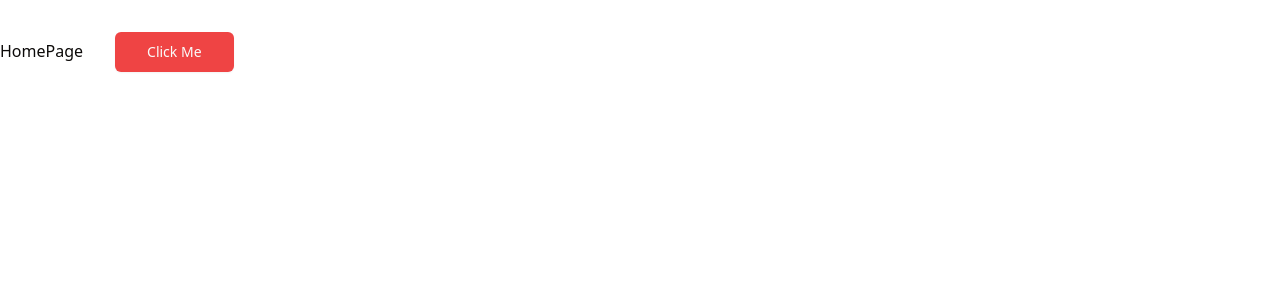
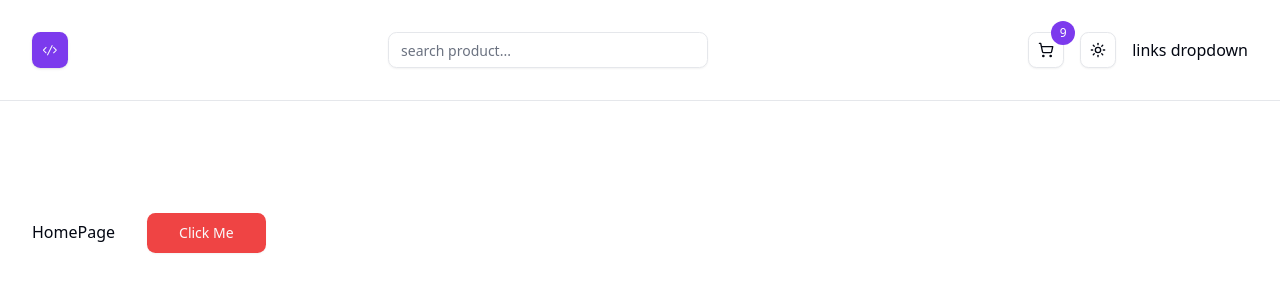
Before and after one commit to md-danishraza/store-front-nextjs, a Next.js app: page / in a window 1280 px wide. Shown: the top 300 px of the page. Built offline with nearby package versions, Linux system fonts and the light colour scheme.

Commit message:
providers and theming

```diff
--- /dev/null
+++ b/app/Providers.tsx
@@ -0,0 +1,19 @@
+import React from 'react'
+import { ThemeProvider } from './theme-provider'
+function Providers({children}:{children:React.ReactNode}) {
+  return (
+    <>
+     <ThemeProvider
+     attribute="class"
+     defaultTheme="system"
+     enableSystem
+     disableTransitionOnChange
+     >
+
+      {children}
+     </ThemeProvider>
+    </>
+  )
+}
+
+export default Providers
--- a/app/globals.css
+++ b/app/globals.css
@@ -2,61 +2,64 @@
 @tailwind components;
 @tailwind utilities;
 
+
 @layer base {
   :root {
     --background: 0 0% 100%;
-    --foreground: 20 14.3% 4.1%;
+    --foreground: 224 71.4% 4.1%;
     --card: 0 0% 100%;
-    --card-foreground: 20 14.3% 4.1%;
+    --card-foreground: 224 71.4% 4.1%;
     --popover: 0 0% 100%;
-    --popover-foreground: 20 14.3% 4.1%;
-    --primary: 24 9.8% 10%;
-    --primary-foreground: 60 9.1% 97.8%;
-    --secondary: 60 4.8% 95.9%;
-    --secondary-foreground: 24 9.8% 10%;
-    --muted: 60 4.8% 95.9%;
-    --muted-foreground: 25 5.3% 44.7%;
-    --accent: 60 4.8% 95.9%;
-    --accent-foreground: 24 9.8% 10%;
+    --popover-foreground: 224 71.4% 4.1%;
+    --primary: 262.1 83.3% 57.8%;
+    --primary-foreground: 210 20% 98%;
+    --secondary: 220 14.3% 95.9%;
+    --secondary-foreground: 220.9 39.3% 11%;
+    --muted: 220 14.3% 95.9%;
+    --muted-foreground: 220 8.9% 46.1%;
+    --accent: 220 14.3% 95.9%;
+    --accent-foreground: 220.9 39.3% 11%;
     --destructive: 0 84.2% 60.2%;
-    --destructive-foreground: 60 9.1% 97.8%;
-    --border: 20 5.9% 90%;
-    --input: 20 5.9% 90%;
-    --ring: 20 14.3% 4.1%;
+    --destructive-foreground: 210 20% 98%;
+    --border: 220 13% 91%;
+    --input: 220 13% 91%;
+    --ring: 262.1 83.3% 57.8%;
+    --radius: 0.65rem;
     --chart-1: 12 76% 61%;
     --chart-2: 173 58% 39%;
     --chart-3: 197 37% 24%;
     --chart-4: 43 74% 66%;
     --chart-5: 27 87% 67%;
-    --radius: 0.5rem
   }
+
   .dark {
-    --background: 20 14.3% 4.1%;
-    --foreground: 60 9.1% 97.8%;
-    --card: 20 14.3% 4.1%;
-    --card-foreground: 60 9.1% 97.8%;
-    --popover: 20 14.3% 4.1%;
-    --popover-foreground: 60 9.1% 97.8%;
-    --primary: 60 9.1% 97.8%;
-    --primary-foreground: 24 9.8% 10%;
-    --secondary: 12 6.5% 15.1%;
-    --secondary-foreground: 60 9.1% 97.8%;
-    --muted: 12 6.5% 15.1%;
-    --muted-foreground: 24 5.4% 63.9%;
-    --accent: 12 6.5% 15.1%;
-    --accent-foreground: 60 9.1% 97.8%;
+    --background: 224 71.4% 4.1%;
+    --foreground: 210 20% 98%;
+    --card: 224 71.4% 4.1%;
+    --card-foreground: 210 20% 98%;
+    --popover: 224 71.4% 4.1%;
+    --popover-foreground: 210 20% 98%;
+    --primary: 263.4 70% 50.4%;
+    --primary-foreground: 210 20% 98%;
+    --secondary: 215 27.9% 16.9%;
+    --secondary-foreground: 210 20% 98%;
+    --muted: 215 27.9% 16.9%;
+    --muted-foreground: 217.9 10.6% 64.9%;
+    --accent: 215 27.9% 16.9%;
+    --accent-foreground: 210 20% 98%;
     --destructive: 0 62.8% 30.6%;
-    --destructive-foreground: 60 9.1% 97.8%;
-    --border: 12 6.5% 15.1%;
-    --input: 12 6.5% 15.1%;
-    --ring: 24 5.7% 82.9%;
+    --destructive-foreground: 210 20% 98%;
+    --border: 215 27.9% 16.9%;
+    --input: 215 27.9% 16.9%;
+    --ring: 263.4 70% 50.4%;
     --chart-1: 220 70% 50%;
     --chart-2: 160 60% 45%;
     --chart-3: 30 80% 55%;
     --chart-4: 280 65% 60%;
-    --chart-5: 340 75% 55%
+    --chart-5: 340 75% 55%;
   }
 }
+
 
 @layer base {
   * {
--- a/app/layout.tsx
+++ b/app/layout.tsx
@@ -1,7 +1,9 @@
 import type { Metadata } from "next";
 import localFont from "next/font/local";
 import "./globals.css";
-
+import Navbar from "@/components/navbar/Navbar";
+import Container from "@/components/global/Container";
+import Providers from "./Providers";
 const geistSans = localFont({
   src: "./fonts/GeistVF.woff",
   variable: "--font-geist-sans",
@@ -24,11 +26,16 @@
   children: React.ReactNode;
 }>) {
   return (
-    <html lang="en">
+    <html lang="en" suppressHydrationWarning>
       <body
         className={`${geistSans.variable} ${geistMono.variable} antialiased`}
       >
+       <Providers>
+       <Navbar/>
+        <Container className="py-20">
         {children}
+        </Container>
+       </Providers>
       </body>
     </html>
   );
--- /dev/null
+++ b/app/theme-provider.tsx
@@ -0,0 +1,11 @@
+"use client"
+
+import * as React from "react"
+import { ThemeProvider as NextThemesProvider } from "next-themes"
+
+export function ThemeProvider({
+  children,
+  ...props
+}: React.ComponentProps<typeof NextThemesProvider>) {
+  return <NextThemesProvider {...props}>{children}</NextThemesProvider>
+}
--- a/components/navbar/CartButton.tsx
+++ b/components/navbar/CartButton.tsx
@@ -1,11 +1,26 @@
 import React from 'react'
+import { Button } from '../ui/button'
+import Link from 'next/link'
+import { LuShoppingCart } from 'react-icons/lu';
 
 function CartButton() {
-  return (
-    <div>
-
-    </div>
-  )
+   // temp
+   const numItemsInCart = 9;
+   return (
+     <Button
+       asChild
+       variant='outline'
+       size='icon'
+       className='relative flex justify-center items-center '
+     >
+       <Link href='/cart'>
+         <LuShoppingCart />
+         <span className='absolute -top-3 -right-3 bg-primary text-white rounded-full h-6 w-6 flex items-center justify-center text-xs'>
+           {numItemsInCart}
+         </span>
+       </Link>
+     </Button>
+   );
 }
 
 export default CartButton
--- a/components/navbar/DarkMode.tsx
+++ b/components/navbar/DarkMode.tsx
@@ -1,10 +1,37 @@
-import React from 'react'
-
+"use client"
+import * as React from "react"
+import { Moon, Sun } from "lucide-react"
+import { useTheme } from "next-themes"
+import { Button } from "@/components/ui/button"
+import {
+  DropdownMenu,
+  DropdownMenuContent,
+  DropdownMenuItem,
+  DropdownMenuTrigger,
+} from "@/components/ui/dropdown-menu"
 function DarkMode() {
+  const { setTheme } = useTheme()
   return (
-    <div>
-
-    </div>
+    <DropdownMenu>
+      <DropdownMenuTrigger asChild>
+        <Button variant="outline" size="icon">
+          <Sun className="h-[1.2rem] w-[1.2rem] scale-100 rotate-0 transition-all dark:scale-0 dark:-rotate-90" />
+          <Moon className="absolute h-[1.2rem] w-[1.2rem] scale-0 rotate-90 transition-all dark:scale-100 dark:rotate-0" />
+          <span className="sr-only">Toggle theme</span>
+        </Button>
+      </DropdownMenuTrigger>
+      <DropdownMenuContent align="end">
+        <DropdownMenuItem onClick={() => setTheme("light")} className="border-b">
+          Light
+        </DropdownMenuItem>
+        <DropdownMenuItem onClick={() => setTheme("dark")} className="border-b">
+          Dark
+        </DropdownMenuItem>
+        <DropdownMenuItem onClick={() => setTheme("system")} className="border-b">
+          System
+        </DropdownMenuItem>
+      </DropdownMenuContent>
+    </DropdownMenu>
   )
 }
 
--- a/components/navbar/LinksDropdown.tsx
+++ b/components/navbar/LinksDropdown.tsx
@@ -3,7 +3,7 @@
 function LinksDropdown() {
   return (
     <div>
-
+      links dropdown
     </div>
   )
 }
--- a/components/navbar/Logo.tsx
+++ b/components/navbar/Logo.tsx
@@ -1,10 +1,16 @@
 import React from 'react'
+import Link from 'next/link';
+import { Button } from '../ui/button';
+import { LuArmchair } from 'react-icons/lu';
+import { VscCode } from 'react-icons/vsc';
 
 function Logo() {
   return (
-    <div>
-
-    </div>
+    <Button size='icon' asChild>
+      <Link href='/'>
+        <VscCode className='w-8 h-8'/>
+      </Link>
+    </Button>
   )
 }
 
--- a/components/navbar/NavSearch.tsx
+++ b/components/navbar/NavSearch.tsx
@@ -1,10 +1,12 @@
 import React from 'react'
-
+import { Input } from '../ui/input'
 function NavSearch() {
   return (
-    <div>
-
-    </div>
+    <Input
+      type='search'
+      placeholder='search product...'
+      className='max-w-xs dark:bg-muted '
+    />
   )
 }
 
--- a/components/navbar/Navbar.tsx
+++ b/components/navbar/Navbar.tsx
@@ -1,10 +1,25 @@
 import React from 'react'
+import Container from '../global/Container'
+import Logo from './Logo'
+import NavSearch from './NavSearch'
+import CartButton from './CartButton'
+import DarkMode from './DarkMode'
+import LinksDropdown from './LinksDropdown'
 
 function Navbar() {
   return (
-    <div>
+  <nav className='border-b'>
+    <Container className='flex flex-col sm:flex-row sm:justify-between sm:items-center gap-4 py-8'>
+      <Logo/>
+      <NavSearch/>
+      <div className='flex gap-4 items-center'>
+        <CartButton/>
+        <DarkMode/>
+        <LinksDropdown/>
+      </div>
+    </Container>
 
-    </div>
+  </nav>
   )
 }
 
--- a/package.json
+++ b/package.json
@@ -24,6 +24,7 @@
     "next-themes": "^0.4.6",
     "react": "^18",
     "react-dom": "^18",
+    "react-icons": "^5.5.0",
     "sonner": "^2.0.6",
     "tailwind-merge": "^3.3.1",
     "tailwindcss-animate": "^1.0.7"
```
Also changed, not shown: 1 other file (tests, documents, lock files or other folders).
